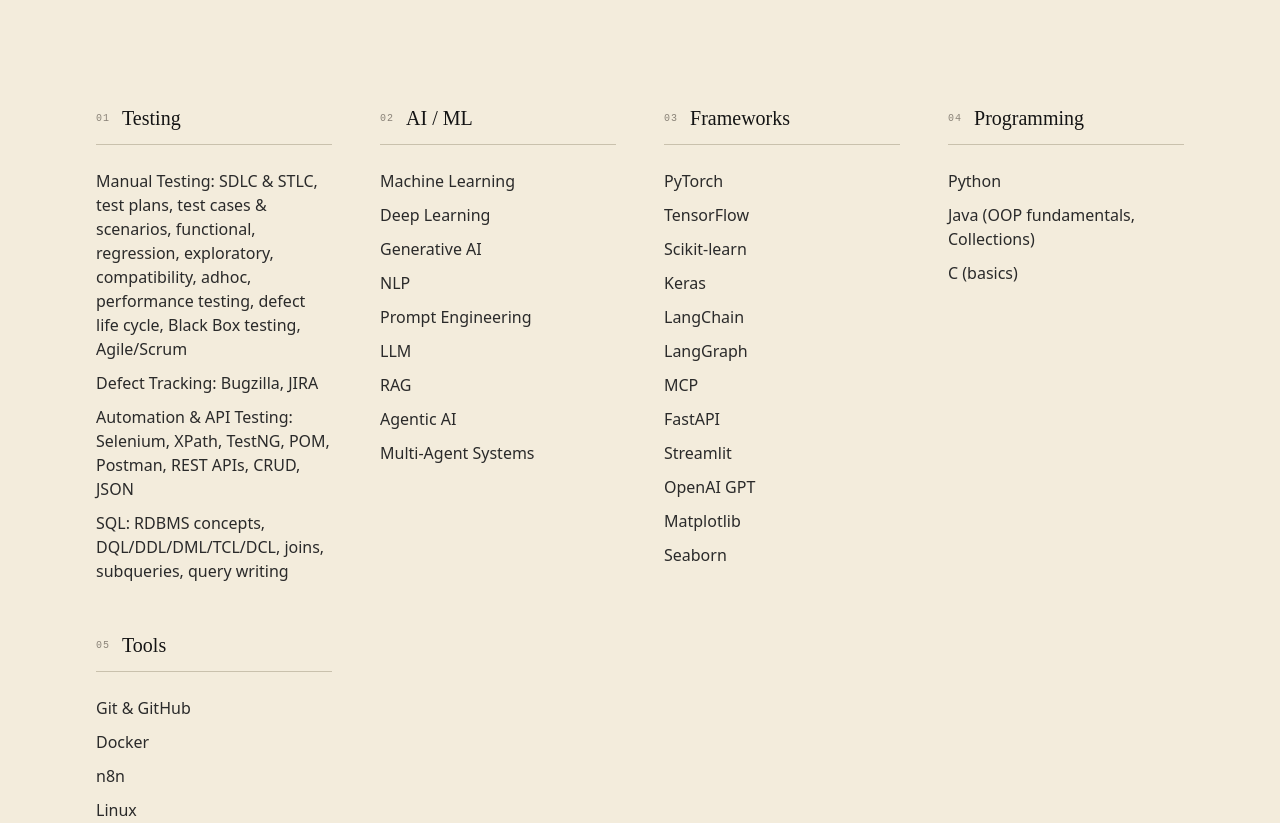
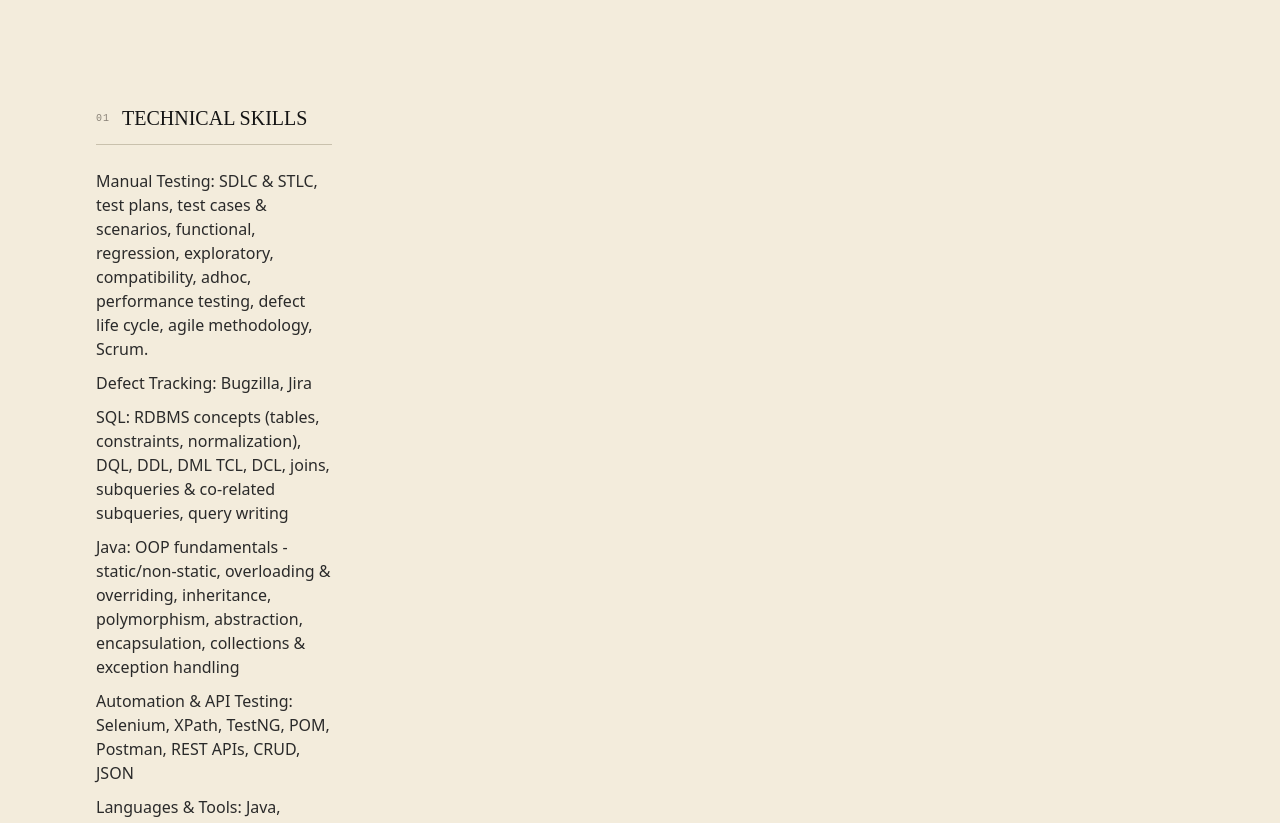
Before and after one commit to AkshathaaRk/AkshathaaRk.github.io, a Next.js app: page / in a window 1280 px wide. Shown: the part 5557-6380 px from the top of the page. Built offline with nearby package versions, Linux system fonts and the light colour scheme.

Commit message:
Replace skills section with provided technical skills
Co-authored-by: AkshathaaRk <165135756+AkshathaaRk@users.noreply.github.com>

```diff
--- a/app/components/Skills.tsx
+++ b/app/components/Skills.tsx
@@ -5,52 +5,15 @@ import SectionHeader from './SectionHeader';
 
 const groups = [
   {
-    title: 'Testing',
+    title: 'TECHNICAL SKILLS',
     items: [
-      'Manual Testing: SDLC & STLC, test plans, test cases & scenarios, functional, regression, exploratory, compatibility, adhoc, performance testing, defect life cycle, Black Box testing, Agile/Scrum',
-      'Defect Tracking: Bugzilla, JIRA',
+      'Manual Testing: SDLC & STLC, test plans, test cases & scenarios, functional, regression, exploratory, compatibility, adhoc, performance testing, defect life cycle, agile methodology, Scrum.',
+      'Defect Tracking: Bugzilla, Jira',
+      'SQL: RDBMS concepts (tables, constraints, normalization), DQL, DDL, DML TCL, DCL, joins, subqueries & co-related subqueries, query writing',
+      'Java: OOP fundamentals - static/non-static, overloading & overriding, inheritance, polymorphism, abstraction, encapsulation, collections & exception handling',
       'Automation & API Testing: Selenium, XPath, TestNG, POM, Postman, REST APIs, CRUD, JSON',
-      'SQL: RDBMS concepts, DQL/DDL/DML/TCL/DCL, joins, subqueries, query writing',
+      'Languages & Tools: Java, HTML, CSS, Git/GitHub, Docker, Linux, JMeter/Loadrunner',
     ],
-  },
-  {
-    title: 'AI / ML',
-    items: [
-      'Machine Learning',
-      'Deep Learning',
-      'Generative AI',
-      'NLP',
-      'Prompt Engineering',
-      'LLM',
-      'RAG',
-      'Agentic AI',
-      'Multi-Agent Systems',
-    ],
-  },
-  {
-    title: 'Frameworks',
-    items: [
-      'PyTorch',
-      'TensorFlow',
-      'Scikit-learn',
-      'Keras',
-      'LangChain',
-      'LangGraph',
-      'MCP',
-      'FastAPI',
-      'Streamlit',
-      'OpenAI GPT',
-      'Matplotlib',
-      'Seaborn',
-    ],
-  },
-  {
-    title: 'Programming',
-    items: ['Python', 'Java (OOP fundamentals, Collections)', 'C (basics)'],
-  },
-  {
-    title: 'Tools',
-    items: ['Git & GitHub', 'Docker', 'n8n', 'Linux', 'HuggingFace', 'VSCode', 'Jupyter', 'VM'],
   },
 ];
 
```
Also changed, not shown: 1 other file (tests, documents, lock files or other folders).
